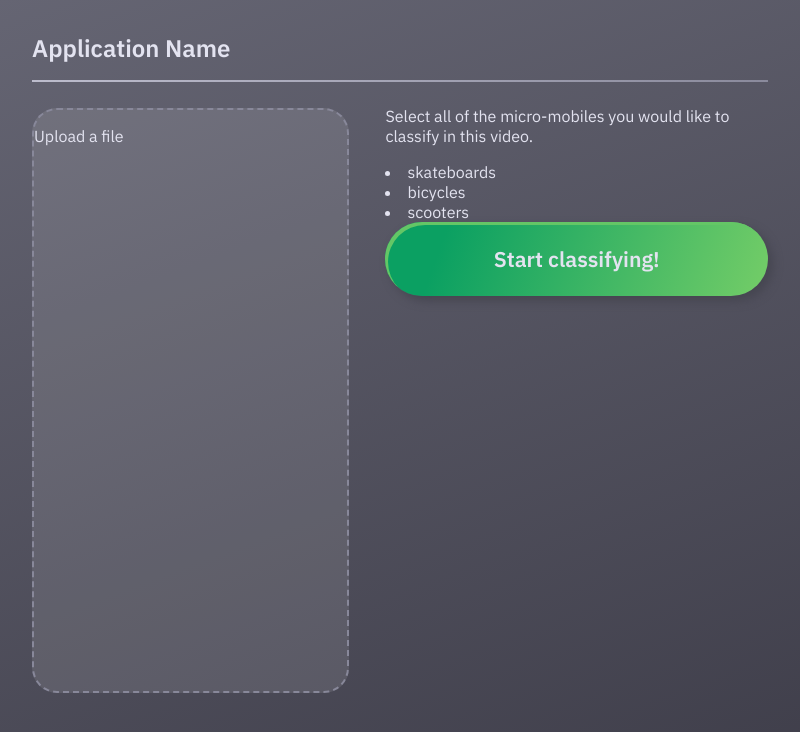
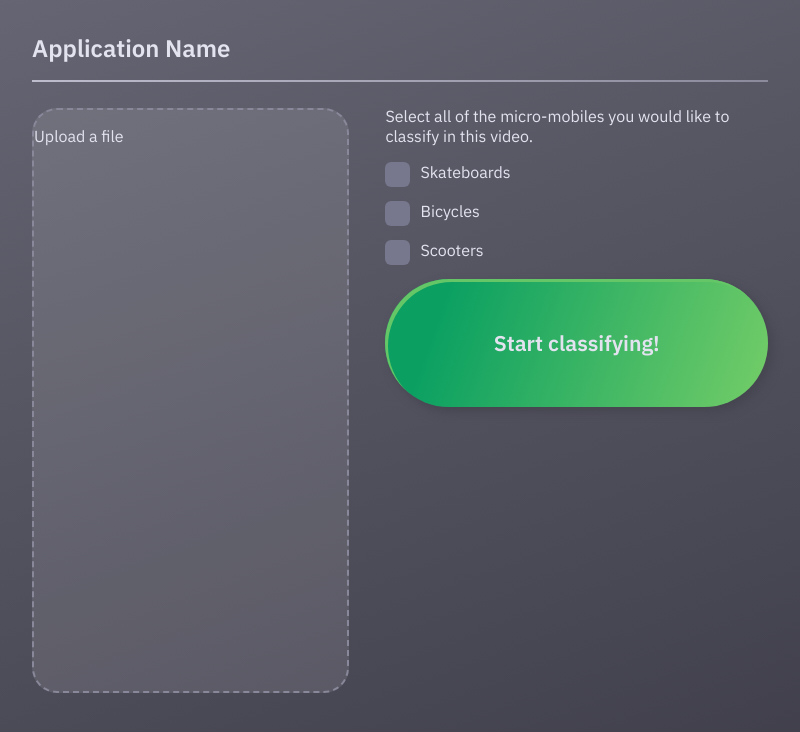
Before and after one commit to Capstone305/project-305, an Electron app: page src/templates/index.html in a window 800 px wide. Drawn offline with Linux system fonts and the light colour scheme.

Commit message:
Styled checkboxes.

```diff
--- a/src/css/style.css
+++ b/src/css/style.css
@@ -54,6 +54,62 @@ hr {
     font-size: 12pt;
 }
 
+.mmb-container {
+    display: block;
+    position: relative;
+    cursor: pointer;
+    padding: 0px 0px 5% 35px;
+    -webkit-user-select: none;
+    -moz-user-select: none;
+    -ms-user-select: none;
+    user-select: none;
+}
+
+.mmb-container input {
+    /* Hide default checkbox*/
+    position: absolute;
+    opacity: 0;
+    cursor: pointer;
+    height: 0;
+    width: 0;
+}
+
+.checkmark {
+    position: absolute;
+    top: 0;
+    left: 0;
+    height: 25px;
+    width: 25px;
+    background: #77778D;
+    border-radius: 6px;
+}
+
+.container input:checked ~ .checkmark {
+    background-color: #2196F3;
+}
+
+.checkmark:after {
+    content: "";
+    position: absolute;
+    display: none;
+}
+
+.mmb-container input:checked ~ .checkmark:after {
+    display: block;
+}
+
+.mmb-container .checkmark:after {
+    left: 9px;
+    top: 5px;
+    width: 5px;
+    height: 10px;
+    border: solid white;
+    border-width: 0 3px 3px 0;
+    -webkit-transform: rotate(45deg);
+    -ms-transform: rotate(45deg);
+    transform: rotate(45deg);
+}
+
 #classify-button {
     width: 100%;
     height: 20%;
--- a/src/templates/index.html
+++ b/src/templates/index.html
@@ -21,16 +21,25 @@
 
             <span class="options">
 
-                <div class="flex-container-vertical">
+                    <p>Select all of the micro-mobiles you would like to classify in this video.</p>
 
-                    <p>Select all of the micro-mobiles you would like to classify in this video.</p>
-                    <li>skateboards</li>
-                    <li>bicycles</li>
-                    <li>scooters</li>
+                    <label class="mmb-container">Skateboards
+                        <input type="checkbox">
+                        <span class="checkmark"></span>
+                    </label>
+
+                    <label class="mmb-container">Bicycles
+                        <input type="checkbox">
+                        <span class="checkmark"></span>
+                    </label>
+
+                    <label class="mmb-container">Scooters
+                        <input type="checkbox">
+                        <span class="checkmark"></span>
+                    </label>
 
                     <button id="classify-button">Start classifying!</button>
 
-                </div>
             </span>
 
         </div>
```
